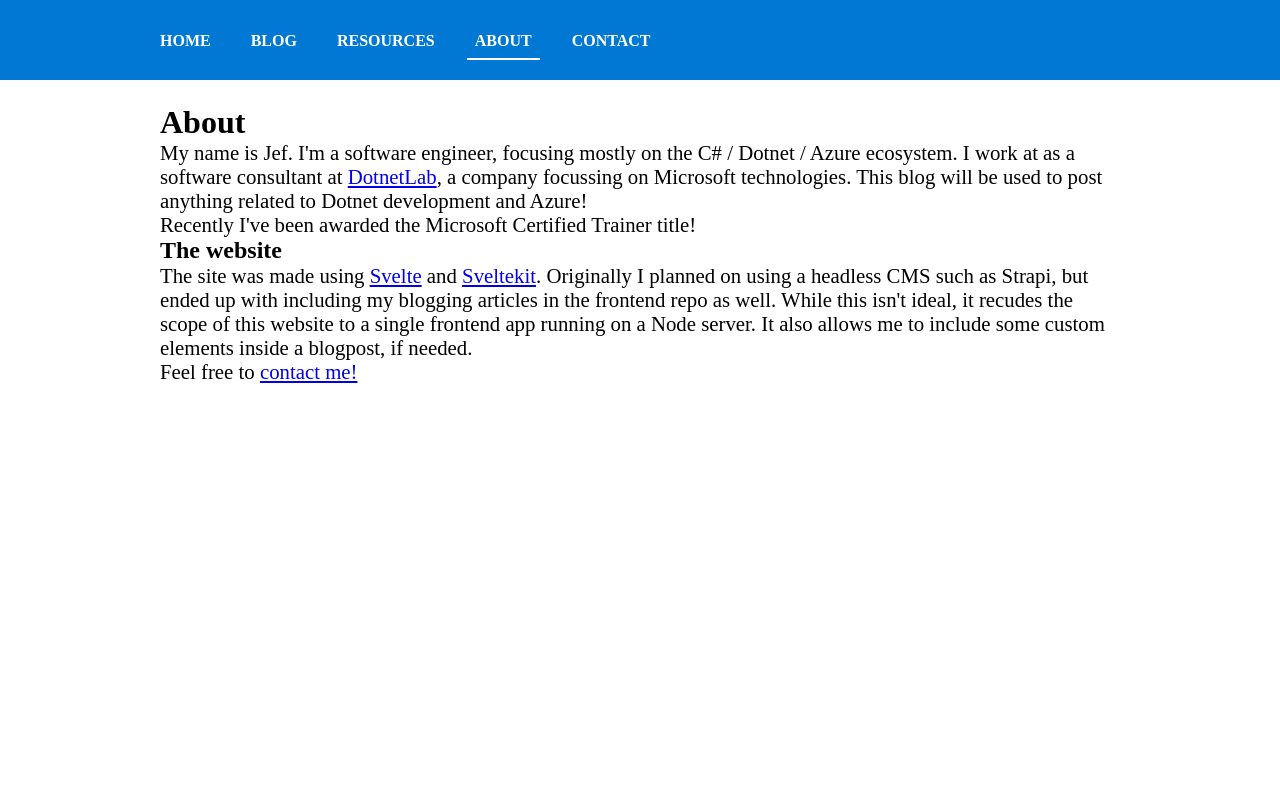
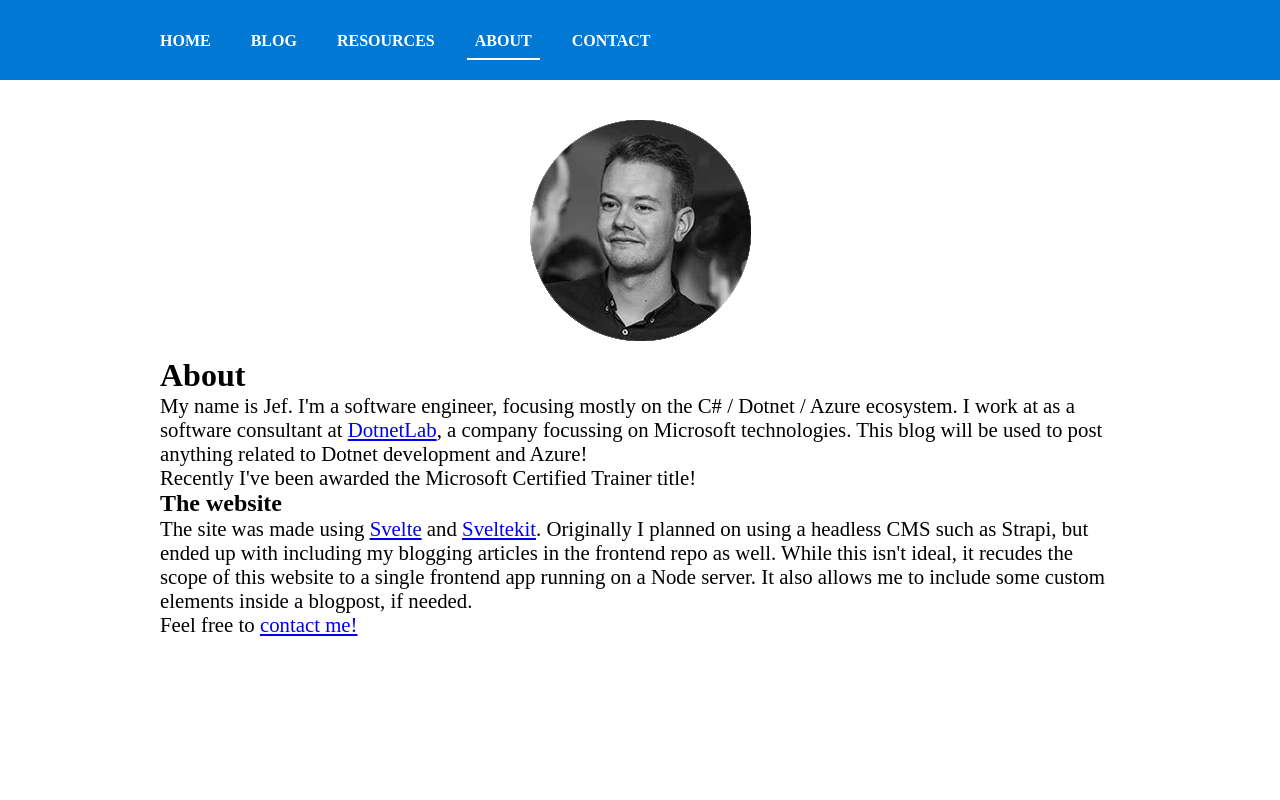
Before and after one commit to jefmeijvis/old.jefmeijvis.com, a SvelteKit app: page /about in a window 1280 px wide. Shown: the top 800 px of the page. Built offline with nearby package versions, Linux system fonts and the light colour scheme; a web font is replaced by a local one.

Commit message:
Updated about page

```diff
--- a/src/routes/about/+page.svelte
+++ b/src/routes/about/+page.svelte
@@ -1,4 +1,8 @@
 <svelte:head><title>About - Jef Meijvis</title></svelte:head>
+
+<img loading="lazy" src="/profile-picture.png" alt="profile"/>
+
+
 <h1>About</h1>
 <p>
     My name is Jef. I'm a software engineer, focusing mostly on the C# / Dotnet / Azure ecosystem.
@@ -21,4 +25,12 @@
       {
           font-weight: 300;
       }
+
+      img
+      {
+        display: block;
+        margin:auto;
+        padding-top: 1rem;
+        padding-bottom: 1rem;
+      }
   </style>
```
